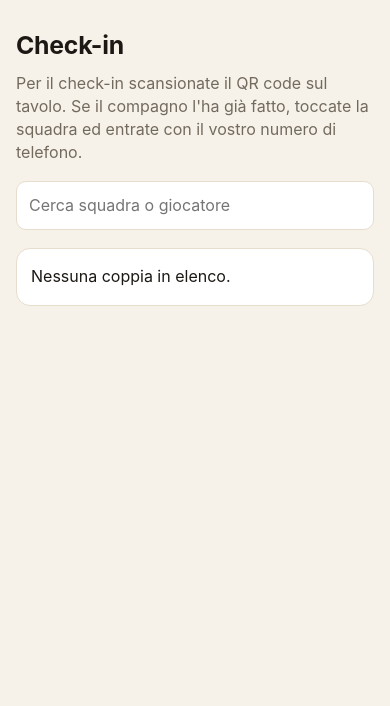
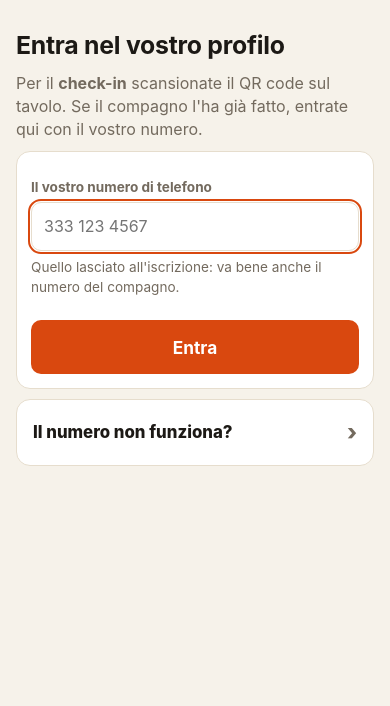
Before and after one commit to lorenzoliuzzo/beerpong, a FastAPI app: page /checkin in a window 390 px wide. Shown: the part 55-761 px from the top of the page. Run offline with FastAPI, Linux system fonts and the light colour scheme; data comes from the database, SQL or seed files in the repository; data that the repository does not hold is empty.

Commit message:
Check in by scanning the QR and typing your phone number
The QR opens one field: the couple's number (either partner's) checks
it in and opens its profile, with no form to fill again. A number in
two couples asks which one, a party-only guest goes to the couple form,
an unknown number points to the list of couples. Without the QR or
after the start, only couples already present can get back in. Wrong
numbers count towards the attempts limit, which tests now reset.

Co-Authored-By: Claude Opus 5.5 <noreply@anthropic.com>
Claude-Session: https://claude.ai/code/session_015YzgYY49DKs1FZAcJeGXhv

```diff
--- a/app/main.py
+++ b/app/main.py
@@ -501,6 +501,46 @@ def checkin_list(request: Request, k: str = "", db: sqlite3.Connection = Depends
     return page(
         request, db, "checkin.html", teams=service.teams(db), allowed=request.session.get("checkin_ok", False)
     )
+
+
+@router.post("/checkin/accedi")
+def checkin_phone(
+    request: Request, phone: str = Form(""), team_id: str | None = Form(None), db: sqlite3.Connection = Depends(get_db),
+) -> Response:
+    """Scan the QR, type your number (or your partner's): the couple is checked in and you are in its profile."""
+    if _throttled(request):
+        flash(request, "Troppi tentativi: riprova tra qualche minuto.", "err")
+        return redirect("/checkin")
+    found = service.teams_by_phone(db, phone)
+    if _int(team_id) is not None:
+        found = [t for t in found if t["id"] == _int(team_id)]
+    if not found:
+        if service.is_unpaired_guest(db, phone):
+            flash(request, "Siete iscritti «solo serata»: se giocate in coppia, completate qui.")
+            return redirect("/checkin/nuova")
+        _record_failure(request)
+        flash(request, "Numero non trovato: provate quello del compagno, o scegliete la coppia dall'elenco.", "err")
+        return redirect("/checkin")
+    if len(found) > 1:
+        return page(request, db, "checkin_scegli.html", found=found, phone=phone)
+    t = found[0]
+    if not t["checked_in"]:
+        if get_setting(db, "phase") != "setup":
+            flash(request, f"Il torneo è già iniziato e «{t['name']}» non ha fatto il check-in: parlate con l'organizzazione.", "err")
+            return redirect("/checkin")
+        if not request.session.get("checkin_ok"):
+            flash(request, "Per il check-in scansionate il QR code sul tavolo.", "err")
+            return redirect("/checkin")
+        try:
+            service.admin_check_in(db, t["id"], True)
+        except TournamentError as e:
+            flash(request, f"{e} Parlate con l'organizzazione.", "err")
+            return redirect("/checkin")
+        flash(request, f"Check-in fatto ✓ Benvenuti, {t['name']}!")
+    else:
+        flash(request, f"Bentornati, {t['name']}!")
+    request.session["team"] = t["id"]
+    return redirect("/io")
 
 
 @router.get("/checkin/nuova")
--- a/app/service.py
+++ b/app/service.py
@@ -304,6 +304,14 @@ def check_in(
 
 def phone_matches(t: sqlite3.Row, phone: str) -> bool:
     return any(p and _same_phone(p, phone) for p in (t["phone1"], t["phone2"]))
+
+
+def teams_by_phone(db: sqlite3.Connection, phone: str) -> list[sqlite3.Row]:
+    return [t for t in teams(db).values() if phone_matches(t, phone)]
+
+
+def is_unpaired_guest(db: sqlite3.Connection, phone: str) -> bool:
+    return any(_same_phone(g["phone"], phone) for g in unassigned_guests(db))
 
 
 def save_team(
--- a/app/templates/checkin.html
+++ b/app/templates/checkin.html
@@ -2,15 +2,22 @@
 {% import "_ui.html" as ui with context %}
 {% block content %}
 {% set setup = cfg.phase == "setup" %}
-<h1>{{ "Check-in" if setup else "Trova la tua squadra" }}</h1>
-{% if setup and allowed %}
-  <p class="muted">Cercate la vostra coppia e toccatela.</p>
-{% elif setup %}
-  <p class="muted">Per il check-in scansionate il QR code sul tavolo. Se il compagno l'ha già fatto, toccate la squadra ed entrate con il vostro numero di telefono.</p>
-{% else %}
-  <p class="muted">Toccate la vostra squadra ed entrate con il numero di telefono lasciato al check-in.</p>
+<h1>{{ "Check-in" if setup and allowed else "Entra nel vostro profilo" }}</h1>
+{% if setup and not allowed %}
+  <p class="muted">Per il <strong>check-in</strong> scansionate il QR code sul tavolo. Se il compagno l'ha già fatto, entrate qui con il vostro numero.</p>
 {% endif %}
-<div class="search">
+<form class="card" method="post" action="/checkin/accedi">
+  <label for="phone"><strong>Il vostro numero di telefono</strong></label>
+  <input id="phone" name="phone" type="tel" inputmode="tel" autocomplete="tel" required placeholder="333 123 4567" autofocus>
+  <p class="muted small">Quello lasciato all'iscrizione: va bene anche il numero del compagno.{% if setup and allowed %} Vi segniamo presenti ed entrate nel vostro profilo.{% endif %}</p>
+  <button class="wide" type="submit">{{ "Fai il check-in" if setup and allowed else "Entra" }}</button>
+</form>
+
+<details class="section">
+  <summary>Il numero non funziona?</summary>
+  <div class="body">
+    <p class="muted small">Cercate la vostra coppia e toccatela{% if setup and allowed %}: potete controllare e correggere i vostri dati{% endif %}. Altrimenti chiedete allo staff.</p>
+    <div class="search" style="top:0">
       <input type="search" placeholder="Cerca squadra o giocatore" data-filter="#teams" autocomplete="off" aria-label="Cerca">
     </div>
     <div class="list" id="teams">
@@ -24,10 +31,13 @@
         <div class="row muted">Nessuna coppia in elenco.</div>
       {% endfor %}
     </div>
+  </div>
+</details>
+
 {% if setup and allowed %}
   <a class="banner" href="/checkin/nuova">
-    <div class="label">Non trovate la vostra coppia?</div>
-    Vi siete iscritti al form come «solo serata» ma siete in due e volete giocare? Entrate con il numero lasciato nel form →
+    <div class="label">Iscritti «solo serata»?</div>
+    Se siete in due e volete giocare, entrate con il numero lasciato nel form →
   </a>
 {% endif %}
 {% endblock %}
--- a/app/templates/io.html
+++ b/app/templates/io.html
@@ -8,7 +8,7 @@
   {% if cfg.phase == "setup" %}
     <p class="small">Appena arrivati fate il <strong>check-in</strong> scansionando il QR code sul tavolo.</p>
   {% endif %}
-  <a class="btn wide" href="/checkin">{{ "Check-in o entra con il vostro numero" if cfg.phase == "setup" else "Entra con il vostro numero" }}</a>
+  <a class="btn wide" href="/checkin">Entra con il vostro numero</a>
 </div>
 <p class="muted small">Guardate solo? Le partite in corso sono in <a href="/">Live</a>, gironi e tavoli in <a href="/gironi">Tavoli</a>.</p>
 {% endblock %}
```
Also changed, not shown: app/templates/checkin_scegli.html (added, +15 -0 lines), tests/test_app.py (+52 -0 lines). Lines whose indentation alone changed are shown as unchanged.
